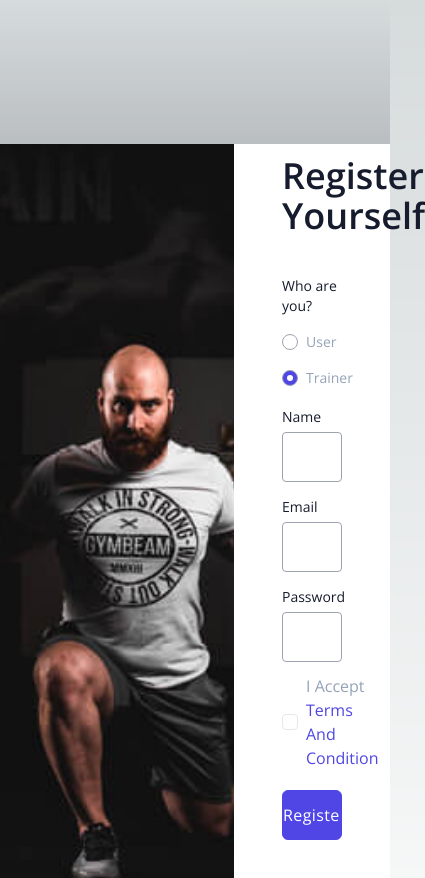
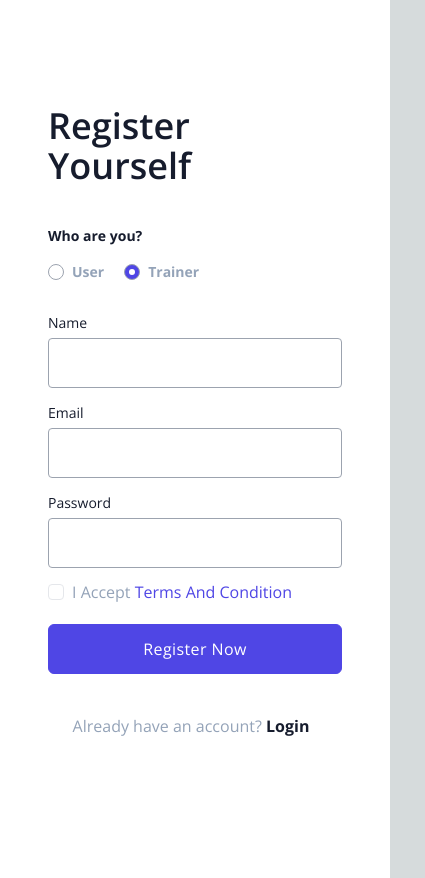
Before and after one commit to khanaslam439/fitness, a Next.js app: page /register in a window 390 px wide. Shown: the top 878 px of the page, 425 px wide, since content can reach past the window. Built offline with nearby package versions, Linux system fonts and the light colour scheme.

Commit message:
Add files via upload

```diff
--- a/pages/login/index.jsx
+++ b/pages/login/index.jsx
@@ -1,9 +1,9 @@
 const Login = () => {
     return(
-        <section className="md:h-screen py-36 flex items-center">
-            <div className="absolute inset-0 bg-gradient-to-b from-transparent to-black"></div>
+        <section className="h-[100vh] md:h-screen lg:py-36 flex items-center bg-white">
+            <div className="absolute inset-0 md:bg-gradient-to-b from-transparent to-white"></div>
             <div className="relative flex w-full">
-                <div className="w-[40%] h-[100vh] px-6 bg-white flex items-center">
+                <div className="w-full lg:w-[40%] lg:h-[100vh] px-6 flex lg:bg-white items-center">
                     <div className="max-w-[400px] w-full p-6 dark:bg-slate-900">
                         <h5 className="mb-10 text-4xl font-semibold">Welcome again</h5>
                         <form className="text-start">
@@ -32,7 +32,7 @@ const Login = () => {
                         </form>
                     </div>
                 </div>
-                <div className="w-[60%] h-[100vh] bg-[url('/assets/images/gym/about02.jpg')] bg-no-repeat bg-center bg-cover"></div>
+                <div className="hidden lg:block w-[60%] h-[100vh] bg-[url('/assets/images/gym/about02.jpg')] bg-no-repeat bg-center bg-cover"></div>
             </div>
         </section>
     )
--- a/pages/register/index.jsx
+++ b/pages/register/index.jsx
@@ -1,23 +1,23 @@
 const Register = () => {
     return(
-        <section className="md:h-screen py-36 flex items-center">
-            <div className="absolute inset-0 bg-gradient-to-b from-transparent to-black"></div>
+        <section className="md:h-screen lg:py-36 pb-20 flex bg-white items-center">
+            <div className="absolute inset-0 md:bg-gradient-to-b from-transparent md:to-black to-white"></div>
             <div className="relative flex w-full">
-                <div className="w-[60%] h-[100vh] bg-[url('/assets/images/gym/09.jpg')] bg-no-repeat bg-center bg-cover"></div>
-                <div className="w-[40%] h-[100vh] px-6 bg-white flex justify-center items-center">
-                    <div className="max-w-[400px] w-full p-6 dark:bg-slate-900">
+                <div className="hidden md:block w-[60%] h-[100vh] bg-[url('/assets/images/gym/09.jpg')] bg-no-repeat bg-center bg-cover"></div>
+                <div className="md:w-[40%] h-[100vh] px-6 lg:bg-white flex justify-center items-center">
+                    <div className="md:max-w-[400px] w-full p-6 dark:bg-slate-900">
                         <h1 className="mb-10 text-4xl capitalize font-semibold">Register Yourself</h1>
                         <form className="text-start">
                             <div className="grid grid-cols-1">
                                 <div className="mb-3">
-                                    <label className="block mb-4 text-sm">Who are you?</label>
+                                    <label className="block mb-4 text-sm font-bold">Who are you?</label>
                                     <label className="inline-flex mr-5 mb-4 items-center">
                                         <input type="radio" className="form-radio border-gray-400 dark:border-gray-800 text-indigo-600 focus:border-indigo-300 focus:ring focus:ring-offset-0 focus:ring-indigo-200 focus:ring-opacity-25 me-2" checked value={''} name="userType" />
-                                        <span className="text-slate-400 text-sm">User</span>
+                                        <span className="text-slate-400 text-sm font-bold">User</span>
                                     </label>
                                     <label className="inline-flex mr-5 items-center">
                                         <input type="radio" className="form-radio border-gray-400 dark:border-gray-800 text-indigo-600 focus:border-indigo-300 focus:ring focus:ring-offset-0 focus:ring-indigo-200 focus:ring-opacity-25 me-2" checked value={''} name="userType" />
-                                        <span className="text-slate-400 text-sm">Trainer</span>
+                                        <span className="text-slate-400 text-sm font-bold">Trainer</span>
                                     </label>
                                 </div>
                                 <div className="mb-3">
```
